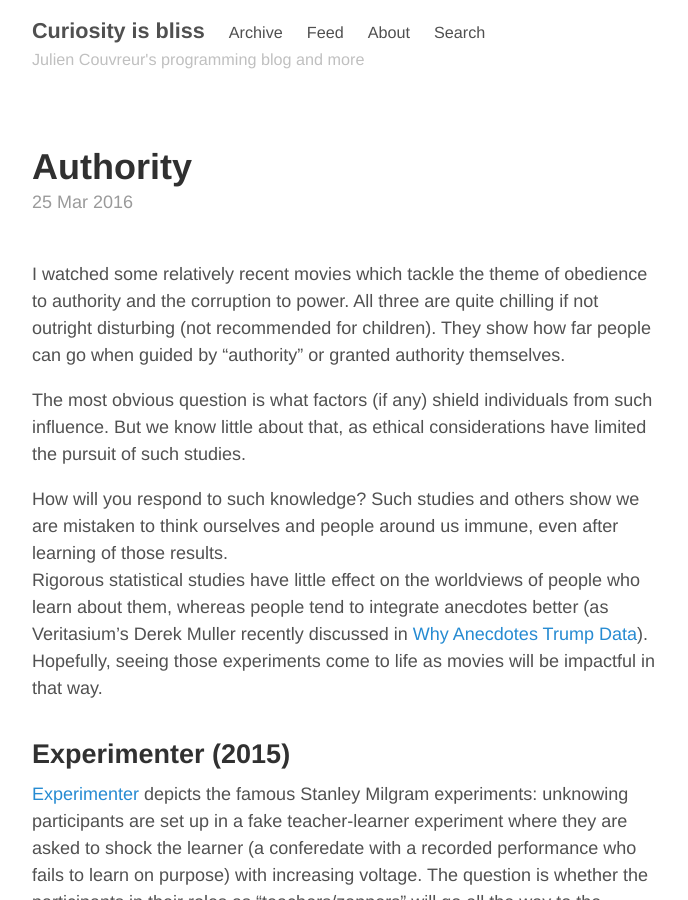
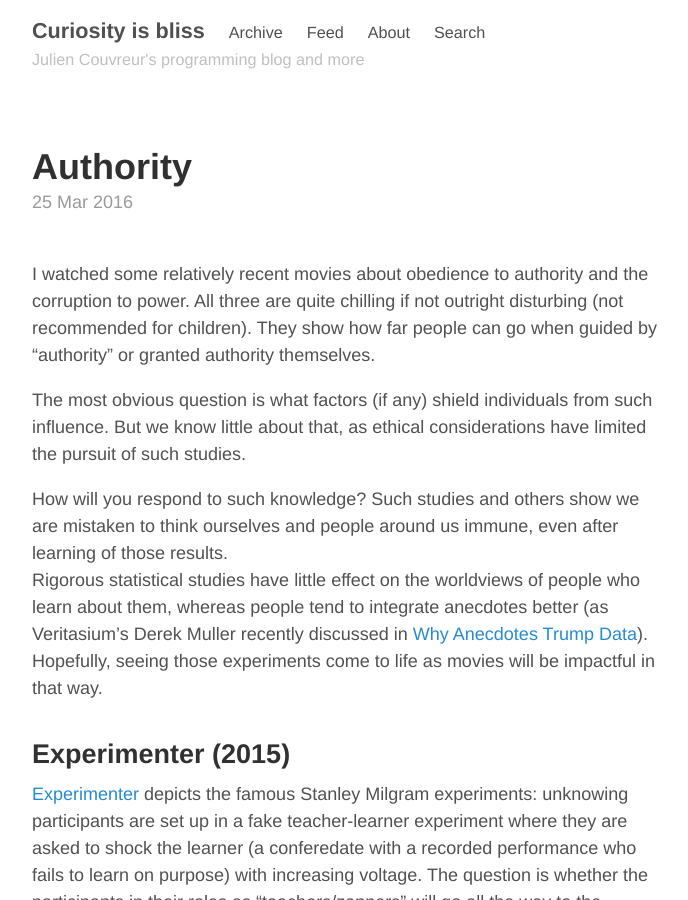
Before and after one commit to jcouv/jcouv.github.io, a Jekyll site: the page built from _posts/2016-03-25-authority.md, in a window 1280 px wide and 900 px high. Shown: the whole window, without its empty margins (293-981 px from the left). Built offline with Jekyll 4.4.1, drawn with Linux system fonts in a browser that asks for light colours; comment, search, counter and statistics services are not loaded.

Commit message:
Updated 2016-03-25-authority.md

```diff
--- a/_posts/2016-03-25-authority.md
+++ b/_posts/2016-03-25-authority.md
@@ -7,7 +7,8 @@ title: Authority
 
 
 
-I watched some relatively recent movies which tackle the theme of obedience to authority and the corruption to power. All three are quite chilling if not outright disturbing (not recommended for children). They show how far people can go when guided by "authority" or granted authority themselves.
+
+I watched some relatively recent movies about obedience to authority and the corruption to power. All three are quite chilling if not outright disturbing (not recommended for children). They show how far people can go when guided by "authority" or granted authority themselves.
 
 The most obvious question is what factors (if any) shield individuals from such influence. But we know little about that, as ethical considerations have limited the pursuit of such studies.
 
```
